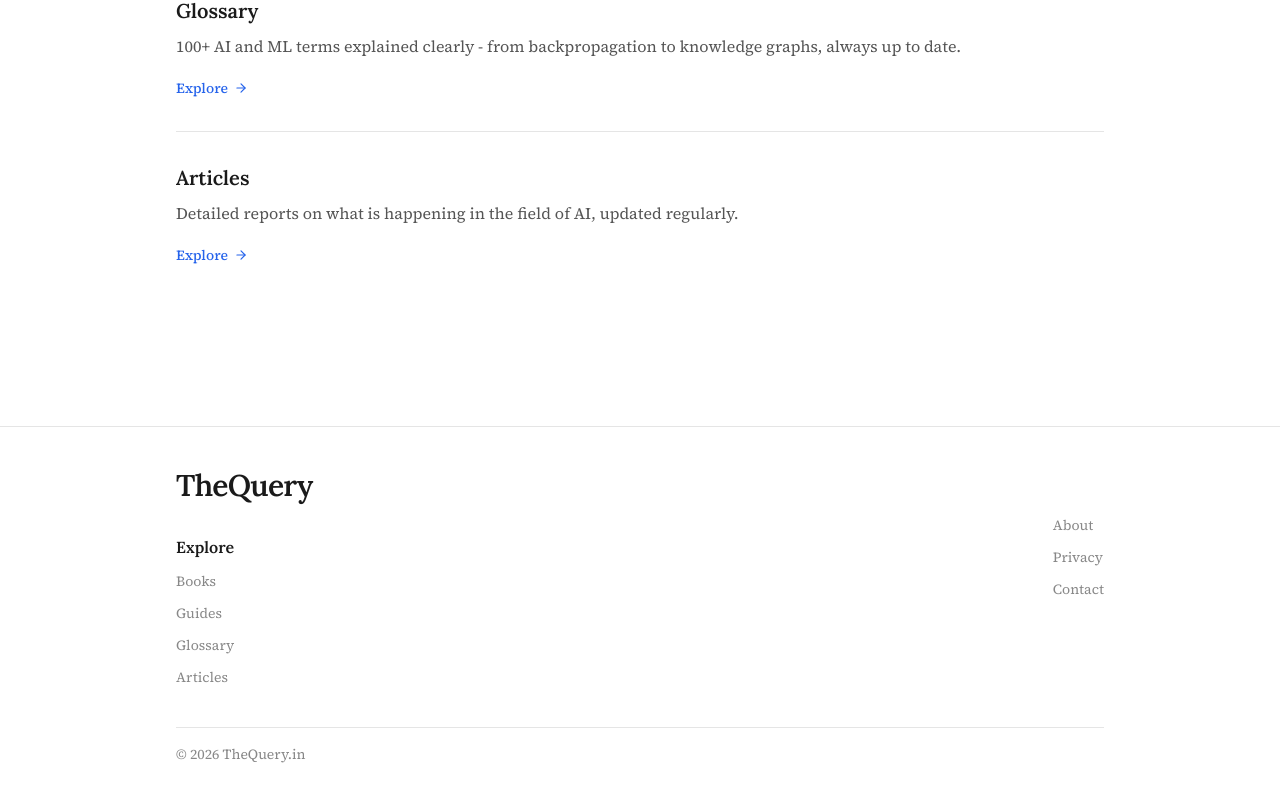
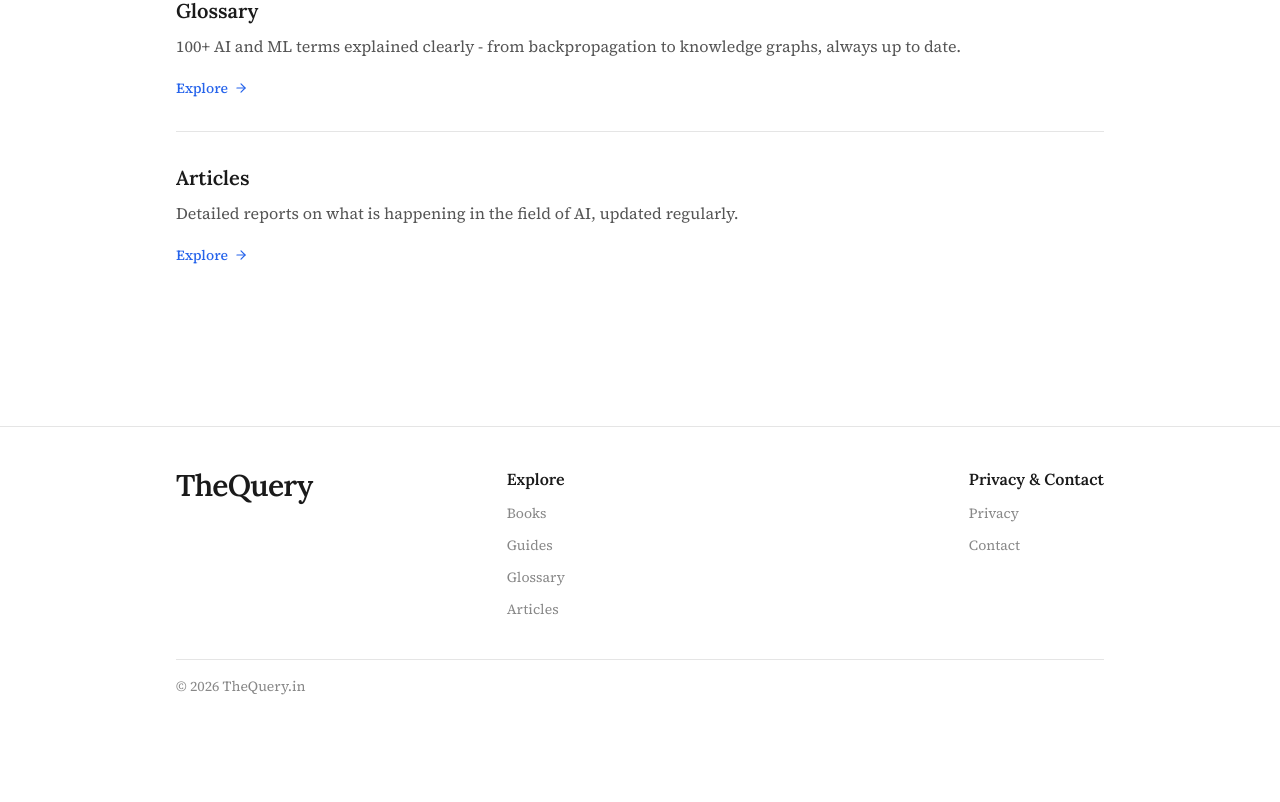
Before and after one commit to Officially-aditya/thequery, a Next.js app: page / in a window 1280 px wide. Shown: the part 1044-1846 px from the top of the page. After the commit the page ends 1780 px from the top, so only its background shows below. Built offline with nearby package versions, Linux system fonts and the light colour scheme.

Commit message:
Make footer three columns

```diff
--- a/components/Footer.tsx
+++ b/components/Footer.tsx
@@ -4,9 +4,11 @@ export default function Footer() {
   return (
     <footer className="border-t border-border mt-16">
       <div className="max-w-[960px] mx-auto px-4 py-10 text-sm text-text-muted">
-        <div className="grid grid-cols-2 gap-8 sm:gap-16">
-          <div className="flex flex-col items-start gap-8">
+        <div className="grid grid-cols-1 gap-8 sm:grid-cols-3 sm:gap-16">
+          <div>
             <p className="font-serif text-3xl font-semibold tracking-tight text-text-primary">TheQuery</p>
+          </div>
+
           <nav aria-label="Explore TheQuery" className="flex flex-col items-start gap-3">
             <p className="font-serif text-base font-semibold text-text-primary">Explore</p>
             <Link href="/books" className="hover:text-text-secondary transition-colors">Books</Link>
@@ -14,10 +16,9 @@ export default function Footer() {
             <Link href="/glossary" className="hover:text-text-secondary transition-colors">Glossary</Link>
             <Link href="/articles" className="hover:text-text-secondary transition-colors">Articles</Link>
           </nav>
-          </div>
 
-          <nav aria-label="About TheQuery" className="justify-self-end flex flex-col items-start gap-3 pt-12">
-            <Link href="/about" className="hover:text-text-secondary transition-colors">About</Link>
+          <nav aria-label="Privacy and contact" className="justify-self-end flex flex-col items-start gap-3">
+            <p className="font-serif text-base font-semibold text-text-primary">Privacy &amp; Contact</p>
             <Link href="/privacy" className="hover:text-text-secondary transition-colors">Privacy</Link>
             <a href="mailto:addy@thequery.in" className="hover:text-text-secondary transition-colors">Contact</a>
           </nav>
```
Lines whose indentation alone changed are shown as unchanged.
